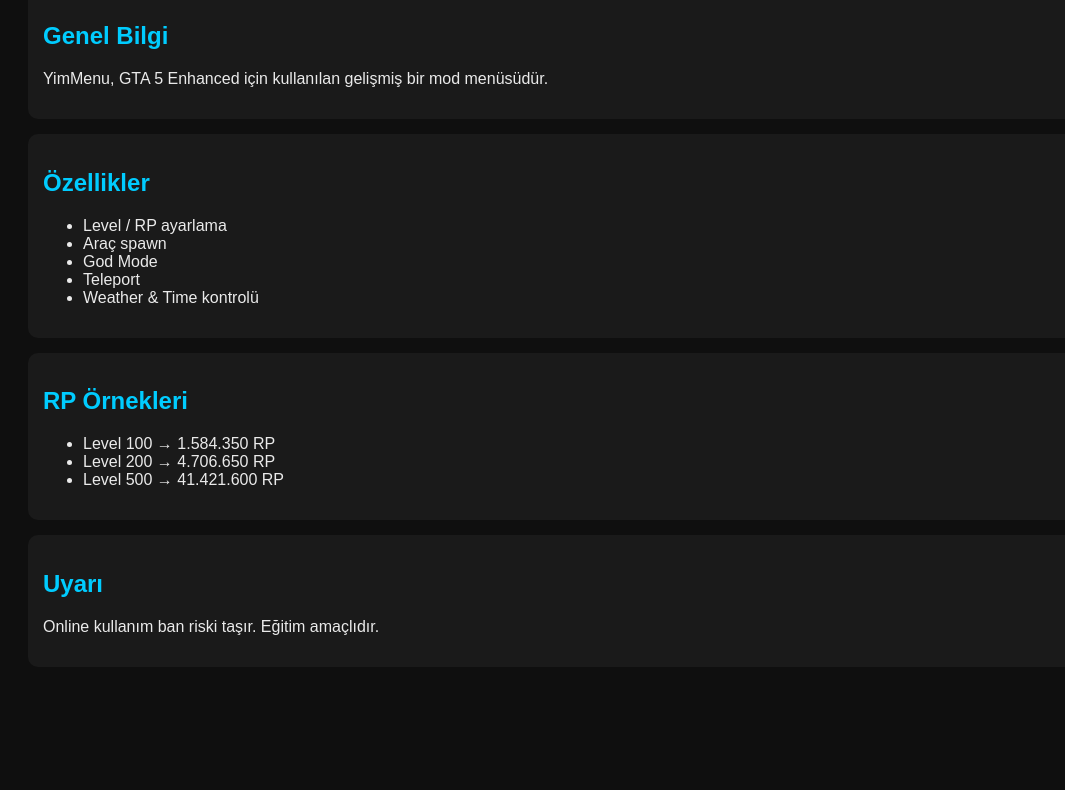
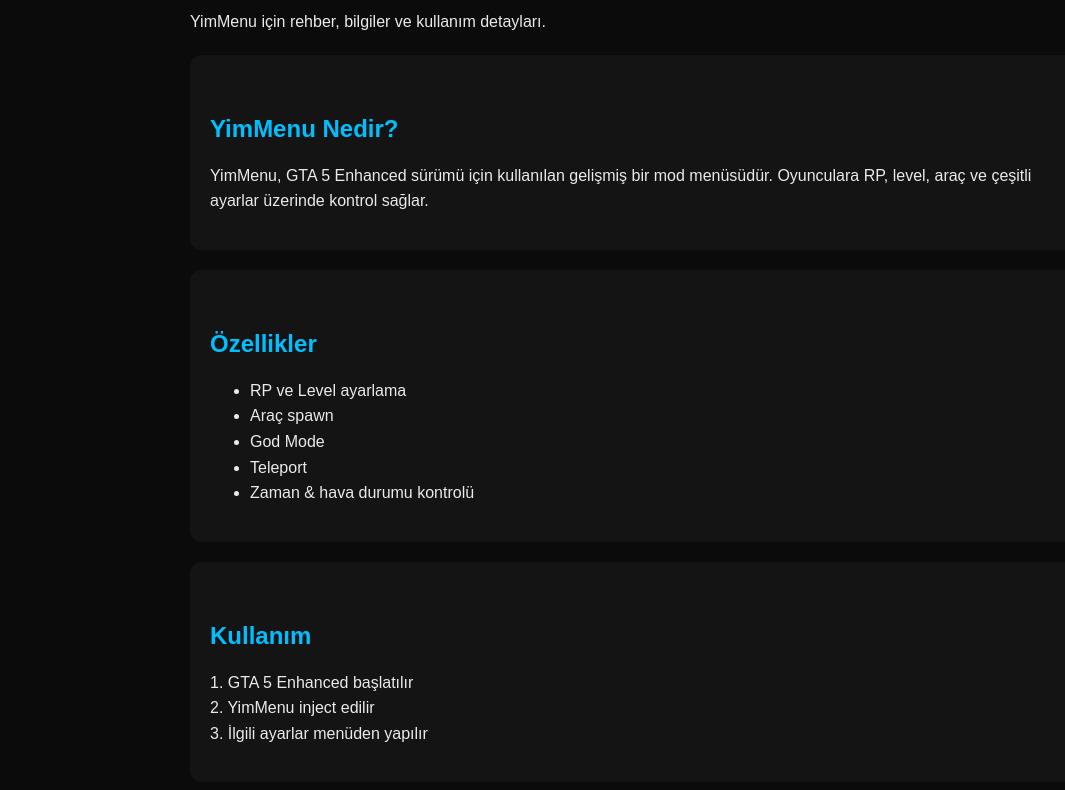
Before and after one commit to Ceznow/ceznow, a plain HTML site: page index.html in a window 1280 px wide. Shown: the part 121-911 px from the top of the page, without its empty margins (0-1065 px from the left). Before the commit the page ends 831 px from the top, so only its background shows below. Drawn offline with Linux system fonts and the light colour scheme.

Commit message:
Update index.html

```diff
--- a/index.html
+++ b/index.html
@@ -2,56 +2,90 @@
 <html lang="tr">
 <head>
 <meta charset="UTF-8">
-<title>YimMenu Rehber</title>
+<title>GTA 5 YimMenu</title>
 <style>
-body {
-  background:#0f0f0f;
+body{
+  margin:0;
+  background:#0b0b0b;
   color:#eaeaea;
-  font-family: Arial, sans-serif;
+  font-family: Arial, Helvetica, sans-serif;
+}
+.container{
+  max-width:900px;
+  margin:auto;
+  padding:40px 20px;
+}
+h1{
+  color:#00ff9c;
+  font-size:36px;
+}
+h2{
+  color:#00bfff;
+  margin-top:40px;
+}
+p, li{
+  font-size:16px;
+  line-height:1.6;
+}
+.box{
+  background:#141414;
   padding:20px;
+  border-radius:12px;
+  margin-top:20px;
 }
-h1 { color:#00ff99; }
-h2 { color:#00ccff; }
-.card {
-  background:#1a1a1a;
-  padding:15px;
-  margin-bottom:15px;
-  border-radius:10px;
+.footer{
+  margin-top:60px;
+  font-size:14px;
+  color:#888;
 }
 </style>
 </head>
 <body>
 
-<h1>YimMenu 1.72 – GTA 5 Enhanced</h1>
+<div class="container">
 
-<div class="card">
-<h2>Genel Bilgi</h2>
-<p>YimMenu, GTA 5 Enhanced için kullanılan gelişmiş bir mod menüsüdür.</p>
+<h1>GTA 5 Enhanced – YimMenu</h1>
+<p>YimMenu için rehber, bilgiler ve kullanım detayları.</p>
+
+<div class="box">
+<h2>YimMenu Nedir?</h2>
+<p>
+YimMenu, GTA 5 Enhanced sürümü için kullanılan gelişmiş bir mod menüsüdür.
+Oyunculara RP, level, araç ve çeşitli ayarlar üzerinde kontrol sağlar.
+</p>
 </div>
 
-<div class="card">
+<div class="box">
 <h2>Özellikler</h2>
 <ul>
-<li>Level / RP ayarlama</li>
+<li>RP ve Level ayarlama</li>
 <li>Araç spawn</li>
 <li>God Mode</li>
 <li>Teleport</li>
-<li>Weather & Time kontrolü</li>
+<li>Zaman & hava durumu kontrolü</li>
 </ul>
 </div>
 
-<div class="card">
-<h2>RP Örnekleri</h2>
-<ul>
-<li>Level 100 → 1.584.350 RP</li>
-<li>Level 200 → 4.706.650 RP</li>
-<li>Level 500 → 41.421.600 RP</li>
-</ul>
+<div class="box">
+<h2>Kullanım</h2>
+<p>
+1. GTA 5 Enhanced başlatılır<br>
+2. YimMenu inject edilir<br>
+3. İlgili ayarlar menüden yapılır
+</p>
 </div>
 
-<div class="card">
+<div class="box">
 <h2>Uyarı</h2>
-<p>Online kullanım ban riski taşır. Eğitim amaçlıdır.</p>
+<p>
+Online kullanım ban riski taşır. Eğitim ve test amaçlıdır.
+</p>
+</div>
+
+<div class="footer">
+© 2025 GTA OXP Style | GitHub Pages
+</div>
+
 </div>
 
 </body>
```
